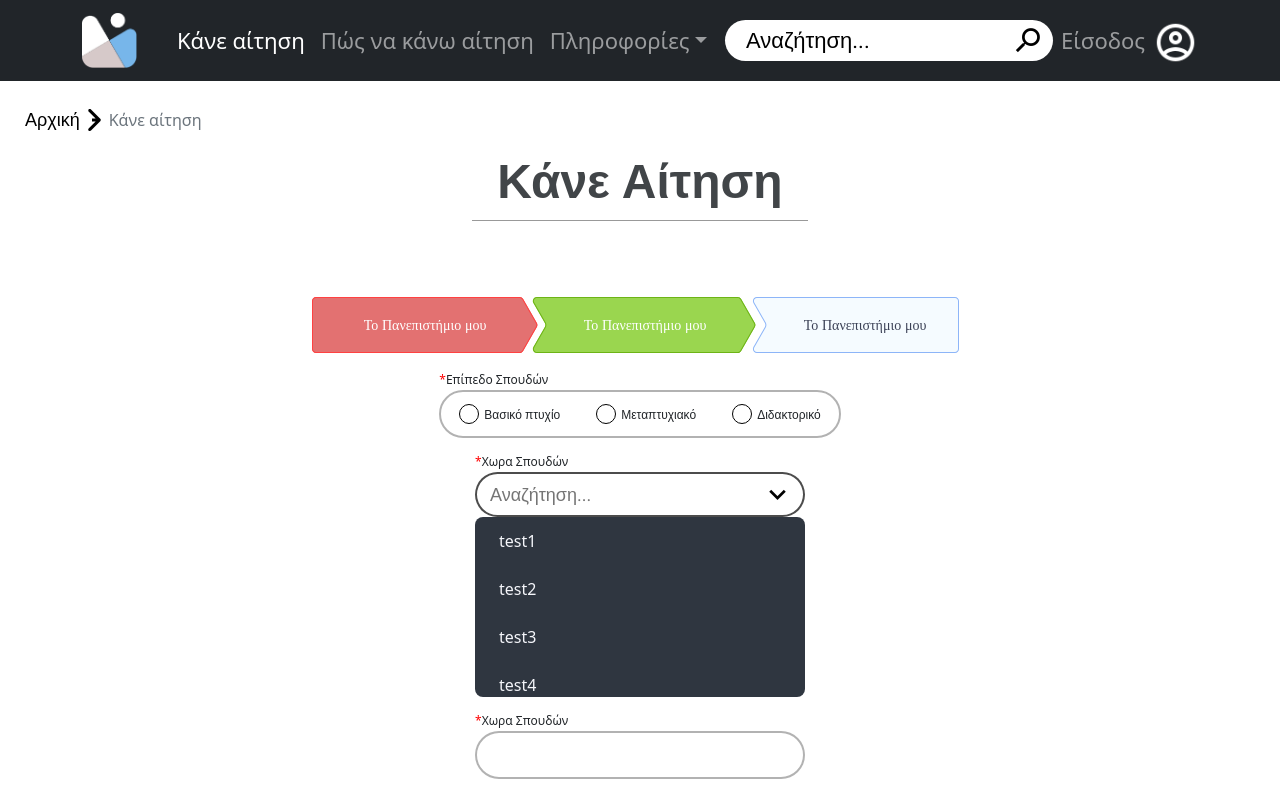
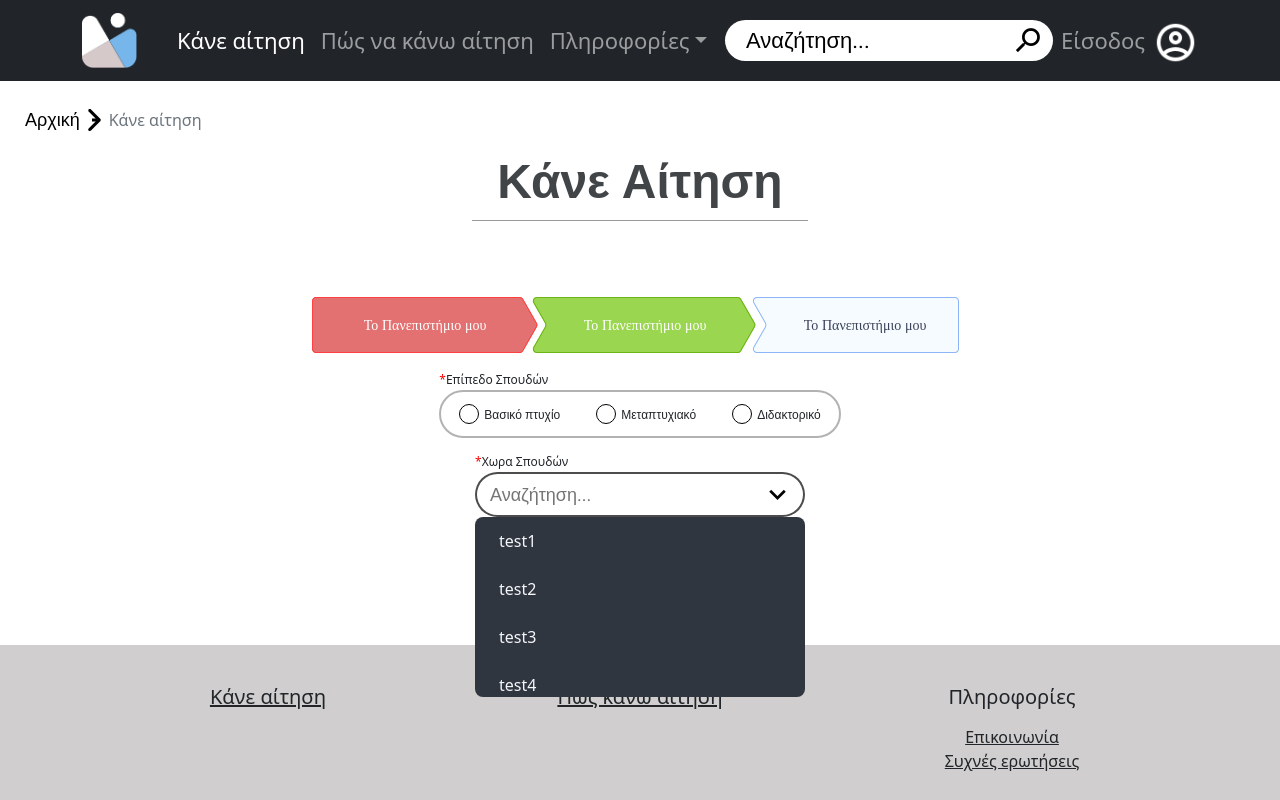
Before and after one commit to salkow/better-doatap, a React (Create React App) app: page /myNewAppF in a window 1280 px wide. Both pictures are taken after a click on the button "expand_more". Shown: the top 800 px of the page. Built offline with nearby package versions, Linux system fonts and the light colour scheme.

Commit message:
almost fixed all bugs for select box

```diff
--- a/src/components/generalComponents/mySelectBox/MySelectBox.css
+++ b/src/components/generalComponents/mySelectBox/MySelectBox.css
@@ -2,7 +2,7 @@
 @import url('https://fonts.googleapis.com/css2?family=Roboto&display=swap');
 
 .top-txt-select {
-
+    width: 100%;
 }
 .top-txt-select > span {
     font-size: 12px;
@@ -13,10 +13,20 @@
 
 .external-select {
     box-sizing: border-box;
+    width: max-content;
 }
+.external-txt-select {
+    width: max-content;
+}
+
+.internal-txt-select {
+    width: max-content;
+}
+
 .expandBox {
     height:max-content;
     width: max-content;
+    min-width: 330px;
     display: flex;
 
     background-color:rgb(255, 255, 255);
@@ -26,7 +36,6 @@
     transition: 0.5s;
     padding:3px;
     margin: 0;
-    width: 330px;
 }
 .expandBox:focus-within {
     border-color: rgba(0, 0, 0, 0.70);
@@ -70,13 +79,15 @@
     background: #2f3640;
     color: #f5f6fa;
     max-height: 0;
-    width: 100%;
+    width: 330px;
     opacity: 0;
-    transition: all 0.4s;
+    transition: all 0.8s;
     border-radius: 8px;
     overflow: hidden;
     display: flex;
     flex-direction: column;
+    position: absolute;
+    z-index: 1;
 }
 .container-options-select.active {
     max-height: 180px;
@@ -94,10 +105,13 @@ background: #525861;
 border-radius: 0 8px 8px 0;
 }
 
+.option-select-div {
+    width: 100%;
+}
 
 .option-select {
     padding: 12px 24px;
-    width: 100%;
+    width: inherit;
     cursor: pointer;
     box-sizing: border-box;
     cursor: pointer;
--- a/src/components/generalComponents/mySelectBox/MySelectBox.js
+++ b/src/components/generalComponents/mySelectBox/MySelectBox.js
@@ -37,21 +37,6 @@ const MySelectBox = ({txt}) =>
     }
     return (
 		<div class="external-select">
-            {curr}
-            {/* <input type="radio" id="yeet1" value="yeet1" name="yeet"></input>
-            <label for="yeet1" onClick={(e) =>{ setCurr(e.target.previousSibling.value);}}>yeet1</label>
-            <input type="radio" id="yeet2" value="yeet2" name="yeet"></input>
-            <label for="yeet2" onClick={(e) =>{ setCurr(e.target.previousSibling.value);}}>yeet2</label>
-            <input type="radio" id="yeet3" value="yeet3" name="yeet"></input>
-            <label for="yeet3" onClick={(e) =>{ setCurr(e.target.previousSibling.value);}}>yeet3</label>
-            <input type="radio" id="yeet4" value="yeet4" name="yeet"></input>
-            <label for="yeet4" onClick={(e) =>{ setCurr(e.target.previousSibling.value);}}>yeet4</label>
-            <input type="radio" id="yeet5" value="yeet5" name="yeet"></input>
-            <label for="yeet5" onClick={(e) =>{ setCurr(e.target.previousSibling.value);}}>yeet5</label>
-            <input type="radio" id="yeet6" value="yeet6" name="yeet"></input>
-            <label for="yeet6" onClick={(e) =>{ setCurr(e.target.previousSibling.value);}}>yeet6</label>
-            <input type="radio" id="yeet7" value="yeet7" name="yeet"></input>
-            <label for="yeet7" onClick={(e) =>{ setCurr(e.target.previousSibling.value);}}>yeet7</label> */}
             <div class="external-txt-select">
                 <div class="internal-txt-select" onClick={setActiveElement}>
                     <div class="top-txt-select">
@@ -73,31 +58,31 @@ const MySelectBox = ({txt}) =>
                     </div>
                 </div>
                 <div class="container-options-select">
-                    <div>
+                    <div class="option-select-div">
                         <input type="radio" class="radio" id="test1" value="test1" name="test" />
                         <label class="option-select" for="test1" onClick={(e) =>{ setCurr(e.target.previousSibling.value);}}>test1</label>
                     </div>
-                    <div>
+                    <div class="option-select-div">
                         <input type="radio" class="radio" id="test2" value="test2" name="test" />
                         <label class="option-select" for="test2" onClick={(e) =>{ setCurr(e.target.previousSibling.value);}}>test2</label>
                     </div>
-                    <div>
+                    <div class="option-select-div">
                         <input type="radio" class="radio" id="test3" value="test3" name="test" />
                         <label class="option-select" for="test3" onClick={(e) =>{ setCurr(e.target.previousSibling.value);}}>test3</label>
                     </div>
-                    <div>
+                    <div class="option-select-div">
                         <input type="radio" class="radio" id="test4" value="test4" name="test" />
                         <label class="option-select" for="test4" onClick={(e) =>{ setCurr(e.target.previousSibling.value);}}>test4</label>
                     </div>
-                    <div>
+                    <div class="option-select-div">
                         <input type="radio" class="radio" id="test5" value="test5" name="test" />
                         <label class="option-select" for="test5" onClick={(e) =>{ setCurr(e.target.previousSibling.value);}}>test5</label>
                     </div>
-                    <div>
+                    <div class="option-select-div">
                         <input type="radio" class="radio" id="test6" value="test6" name="test" />
                         <label class="option-select" for="test6" onClick={(e) =>{ setCurr(e.target.previousSibling.value);}}>test6</label>
                     </div>
-                    <div>
+                    <div class="option-select-div">
                         <input type="radio" class="radio" id="test7" value="test7" name="test" />
                         <label class="option-select" for="test7" onClick={(e) =>{ setCurr(e.target.previousSibling.value);}}>test7</label>
                     </div>
```
